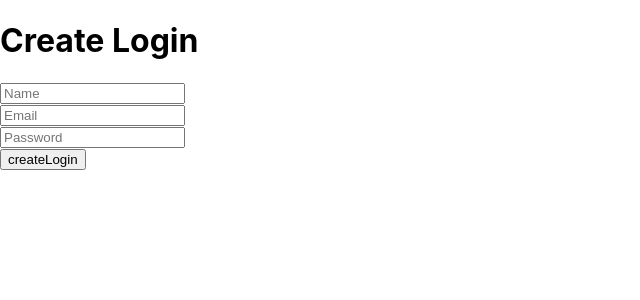
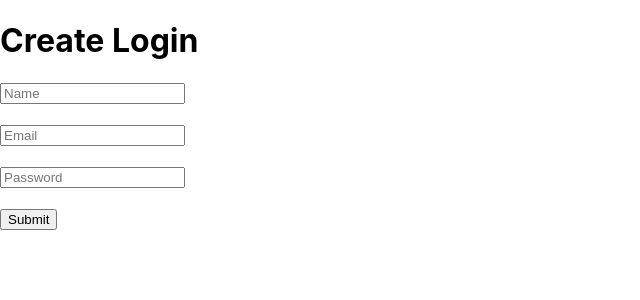
Before and after one commit to awhiteGITHUB/QIMS2_Milestone_Project_3-, a React (Create React App) app in the folder client/: page / in a window 1280 px wide. Shown: the top 300 px of the page, without its empty margins (0-640 px from the left). Built offline with nearby package versions, Linux system fonts and the light colour scheme.

Commit message:
Commit #5 Updating Create Login

```diff
--- a/client/src/App.js
+++ b/client/src/App.js
@@ -17,20 +17,22 @@ function App() {
     type="text"
     placeholder="Name"
     /><br />
+     <br />
     <input
     value={email}
     onChange={(e) =>setEmail(e.target.value)}
     type="email"
     placeholder="Email"
     /><br />
-
+ <br />
     <input
     value={password}
     onChange={(e) =>setPassword(e.target.value)}
     type="password"
     placeholder="Password"
     /><br />
-<input type="submit" value="createLogin"/>
+    <br />
+<input type="submit" value="Submit"/>
 
 
   </form>
```
